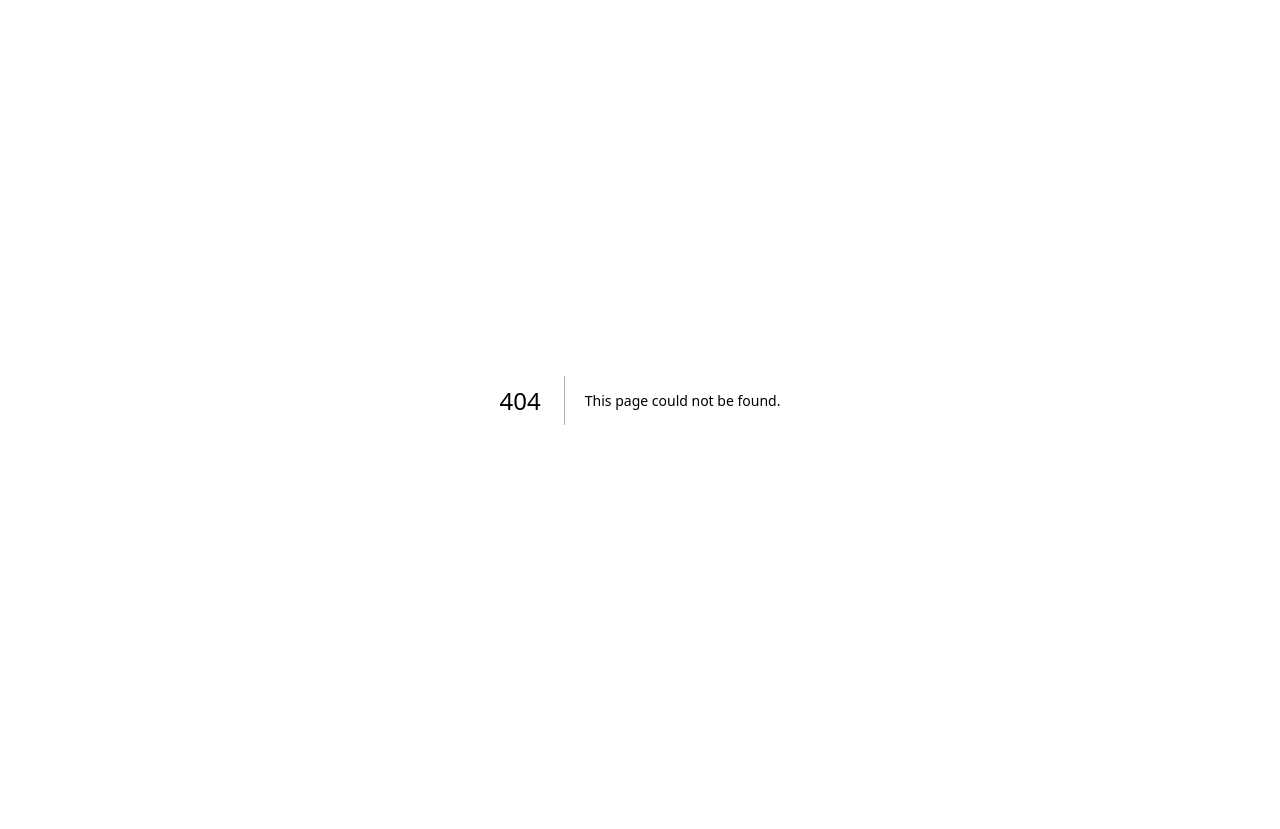
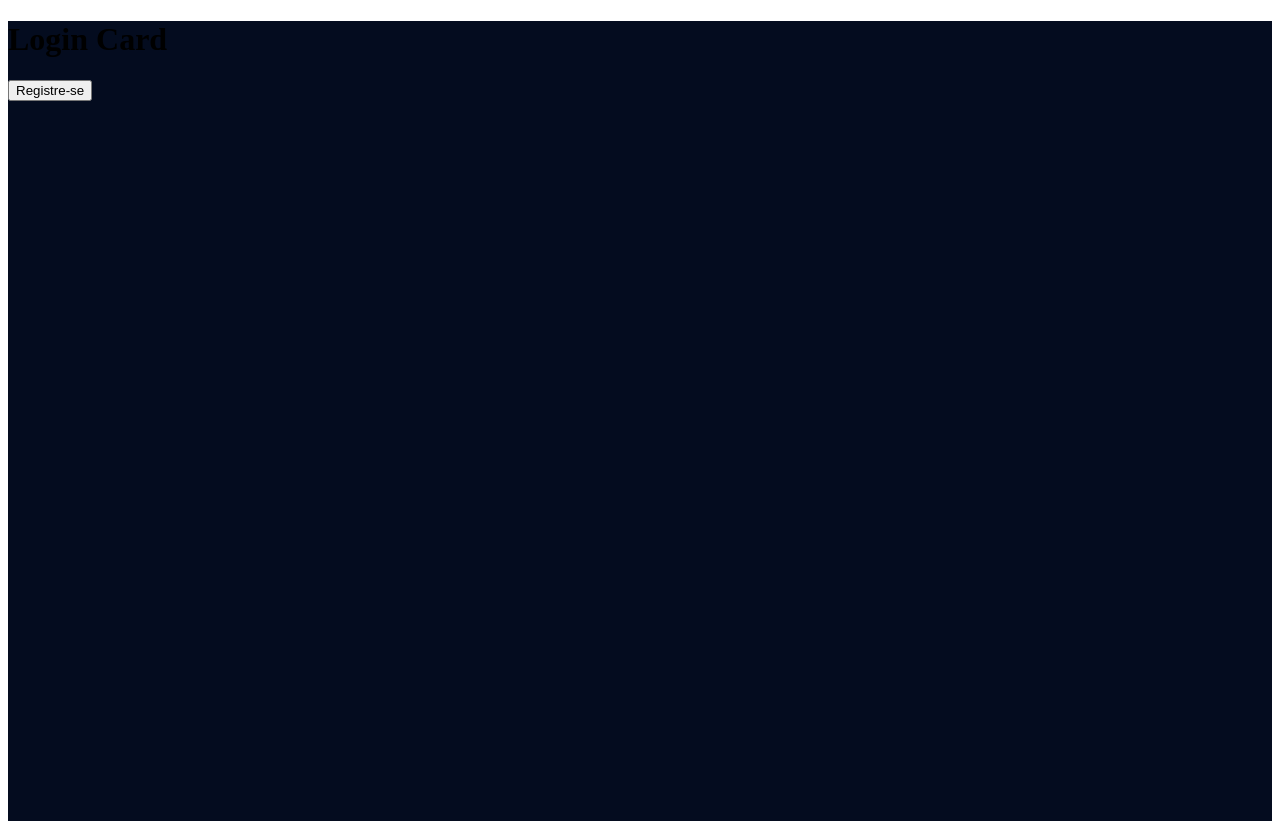
Before and after one commit to russjnhw0w/clone-tabnews, a Next.js app: page /login in a window 1280 px wide. Before the commit this address had no page. Before the commit the page ends 800 px from the top, so only its background shows below. Built offline with nearby package versions, Linux system fonts and the light colour scheme.

Commit message:
Ideias aleatorias .javascript + .css

```diff
--- a/pages/index.js
+++ b/pages/index.js
@@ -1,5 +1,5 @@
 function Home() {
-  return <h1>Mariana eu amo voce, se voce me ama da uma risadinha !!!! ;) </h1>;
+  return <h1>Pagina segura perfil do usuario;) </h1>;
 }
 
 export default Home;
--- /dev/null
+++ b/pages/login.js
@@ -0,0 +1,11 @@
+import React from "react";
+import styles from "../styles/login.module.css";
+import LoginCard from "../src/components/LoginCard/LoginCard";
+
+export default function LoginPage() {
+  return React.createElement(
+    "div",
+    { className: styles.background },
+    React.createElement(LoginCard)
+  );
+}
--- /dev/null
+++ b/src/components/LoginCard/LoginCard.js
@@ -0,0 +1,28 @@
+import React from "react";
+import { useRouter } from "next/router"; // Importe o useRouter do Next.js
+import styles from "./loginCard.module.css";
+
+const Card = () => {
+  const router = useRouter(); // Hook para redirecionar
+
+  const handleCadastroClick = () => {
+    router.push("/Cadastro"); // Redireciona para a página de cadastro
+  };
+
+  return (
+    <button className={styles.button} onClick={handleCadastroClick}>
+      Registre-se
+    </button>
+  );
+};
+
+const LoginCard = () => {
+  return (
+    <div>
+      <h1>Login Card</h1>
+      <Card />
+    </div>
+  );
+};
+
+export default LoginCard;
--- /dev/null
+++ b/src/components/LoginCard/loginCard.module.css
@@ -0,0 +1,6 @@
+.card {
+  background-color: rgb(255, 255, 255);
+  width: 250px;
+  padding: 20px;
+  border-radius: 10px;
+}
--- /dev/null
+++ b/styles/Cadastro.module.css
@@ -0,0 +1,4 @@
+.background {
+  background-color: rgb(4, 12, 31);
+  min-height: 100vh;
+}
--- /dev/null
+++ b/styles/login.module.css
@@ -0,0 +1,4 @@
+.background {
+  background-color: rgb(4, 12, 31);
+  min-height: 100vh;
+}
```
Also changed, not shown: package.json (+6 -2 lines), pages/Cadastro.js (added, +12 -0 lines), styles/Home.module.css (added), 1 other file (tests, documents, lock files or other folders).
